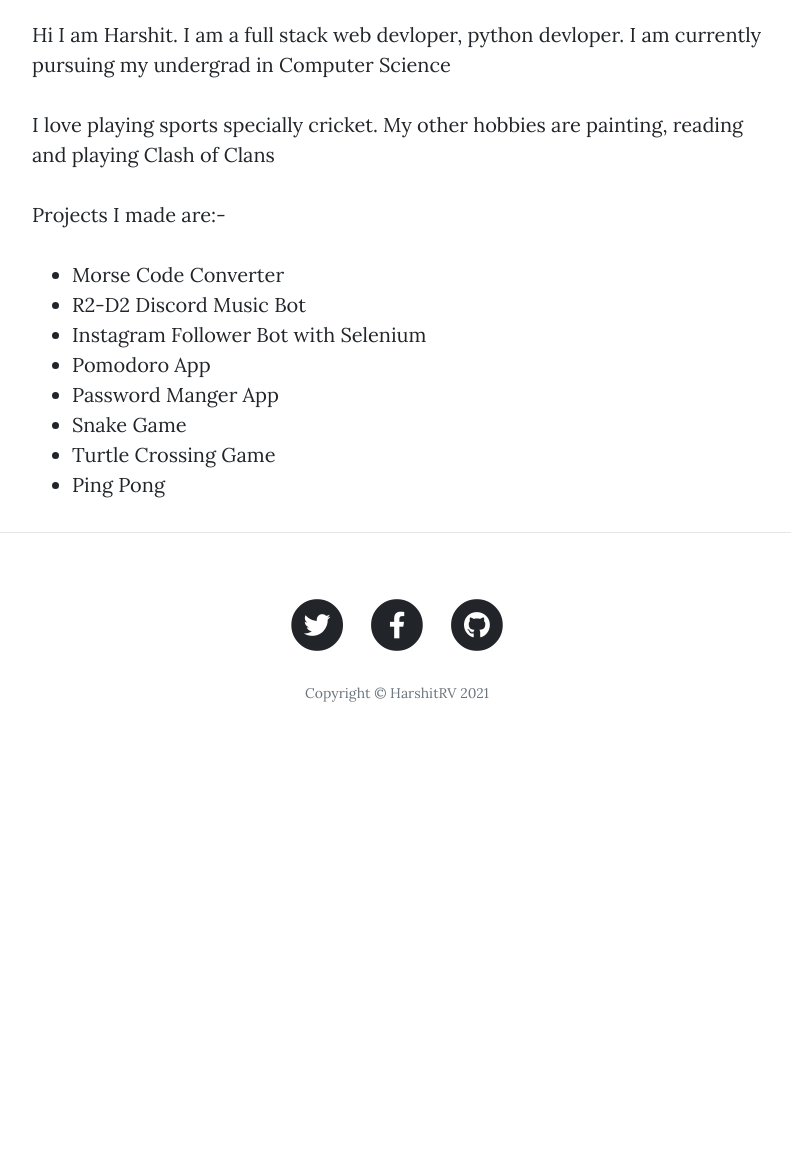
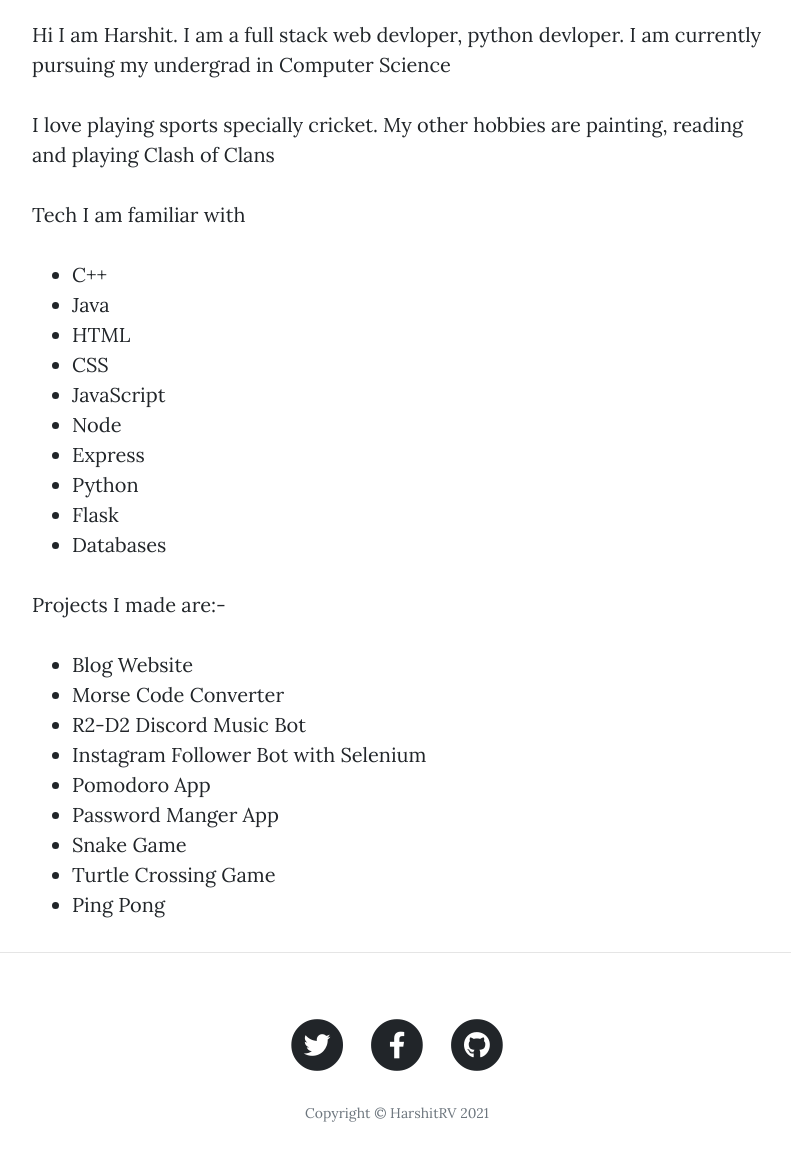
Before and after one commit to HarshitRV/HarshitRVBlogsite, a Flask app: page /about in a window 1280 px wide. Shown: the part 592-1752 px from the top of the page, without its empty margins (243-1034 px from the left). Before the commit the page ends 1294 px from the top, so only its background shows below. Run offline with Flask 2, Linux system fonts and the light colour scheme; some libraries are stand-ins or nearby versions.

Commit message:
Changes in About me html

```diff
--- a/templates/about.html
+++ b/templates/about.html
@@ -8,7 +8,7 @@
         <div class="col-lg-8 col-md-10 mx-auto">
           <div class="page-heading">
             <h1>About Me</h1>
-            <span class="subheading">This is what I do.</span>
+            <span class="subheading">Full Stack Web Devloper.</span>
           </div>
         </div>
       </div>
@@ -21,8 +21,24 @@
       <div class="col-lg-8 col-md-10 mx-auto">
         <p>Hi I am Harshit. I am a full stack web devloper, python devloper. I am currently pursuing my undergrad in Computer Science</p>
         <p>I love playing sports specially cricket. My other hobbies are painting, reading and playing Clash of Clans</p>
+        <p>Tech I am familiar with</p>
+        <ul>
+          <li>C++</li>
+          <li>Java</li>
+          <li>HTML</li>
+          <li>CSS</li>
+          <li>JavaScript</li>
+          <li>Node</li>
+          <li>Express</li>
+          <li>Python</li>
+          <li>Flask</li>
+          <li>Databases</li>
+        </ul>
         <p>Projects I made are:-</p>
         <ul>
+          <li>
+            <a href="{{''.join(['https://github.com/HarshitRV/Blog-Website-Flask'])}}" target="_blank">Blog Website</a>
+          </li>
           <li>
             <a href="{{''.join(['https://github.com/HarshitRV/Morse-Code-Converter'])}}" target="_blank">Morse Code Converter</a>
           </li>
--- a/templates/header.html
+++ b/templates/header.html
@@ -28,7 +28,7 @@
   <!-- Navigation -->
   <nav class="navbar navbar-expand-lg navbar-light fixed-top" id="mainNav">
     <div class="container">
-      <a class="navbar-brand" href="/">Home</a>
+      <a class="navbar-brand" href="/">HOME</a>
       <button class="navbar-toggler navbar-toggler-right" type="button" data-toggle="collapse" data-target="#navbarResponsive" aria-controls="navbarResponsive" aria-expanded="false" aria-label="Toggle navigation">
         Menu
         <i class="fas fa-bars"></i>
@@ -36,7 +36,7 @@
       <div class="collapse navbar-collapse" id="navbarResponsive">
         <ul class="navbar-nav ml-auto">
           <li class="nav-item">
-            <a class="nav-link" href="{{''.join(['https://github.com/HarshitRV']) }}">HarshitRV</a>
+            <a class="nav-link" href="{{''.join(['https://github.com/HarshitRV']) }}" target="_blank">HarshitRV</a>
           </li>
           <li class="nav-item">
             <a class="nav-link" href="/about">About</a>
--- a/templates/index.html
+++ b/templates/index.html
@@ -7,8 +7,8 @@
       <div class="row">
         <div class="col-lg-8 col-md-10 mx-auto">
           <div class="site-heading">
-            <h1>HarshitRV's Blogsite</h1>
-            <span class="subheading">What should I write here?</span>
+            <h1>HarshitRV Blogsite</h1>
+            <span class="subheading">Welcome to my blogsite.</span>
           </div>
         </div>
       </div>
```
